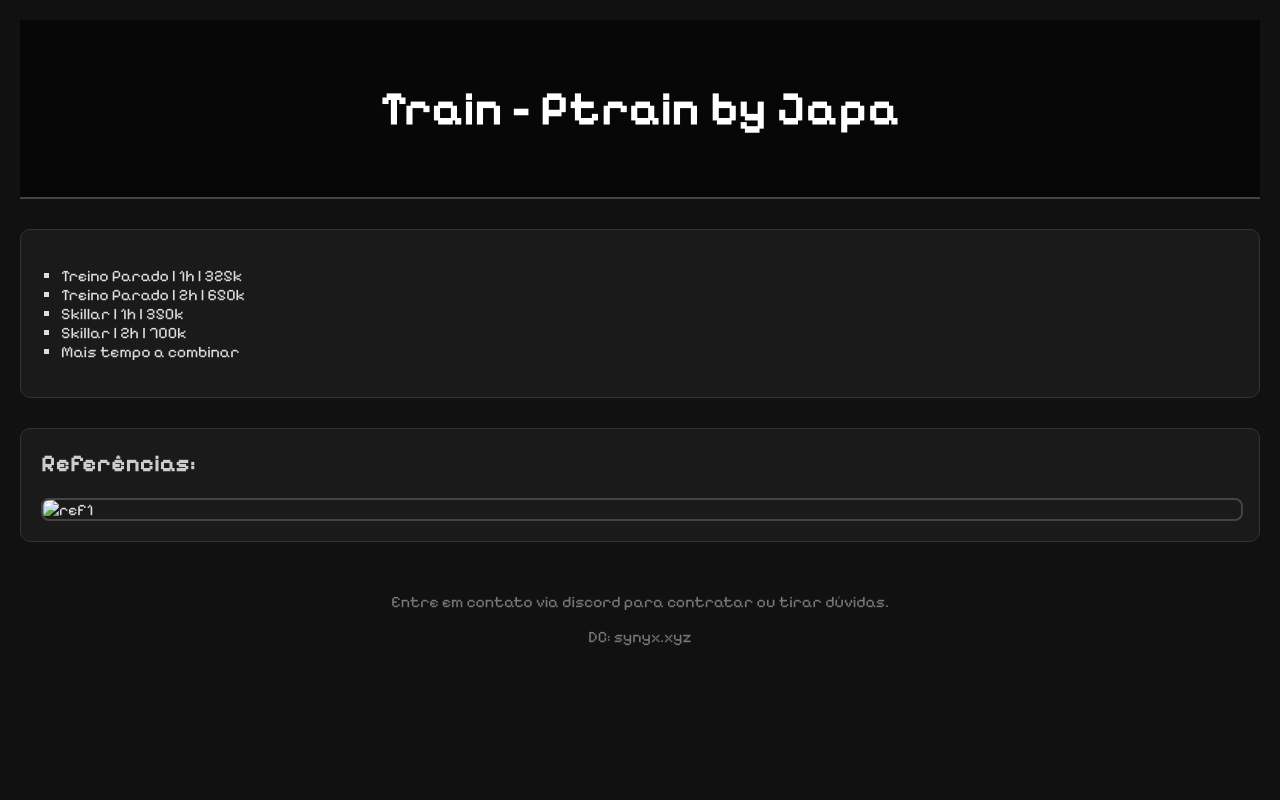
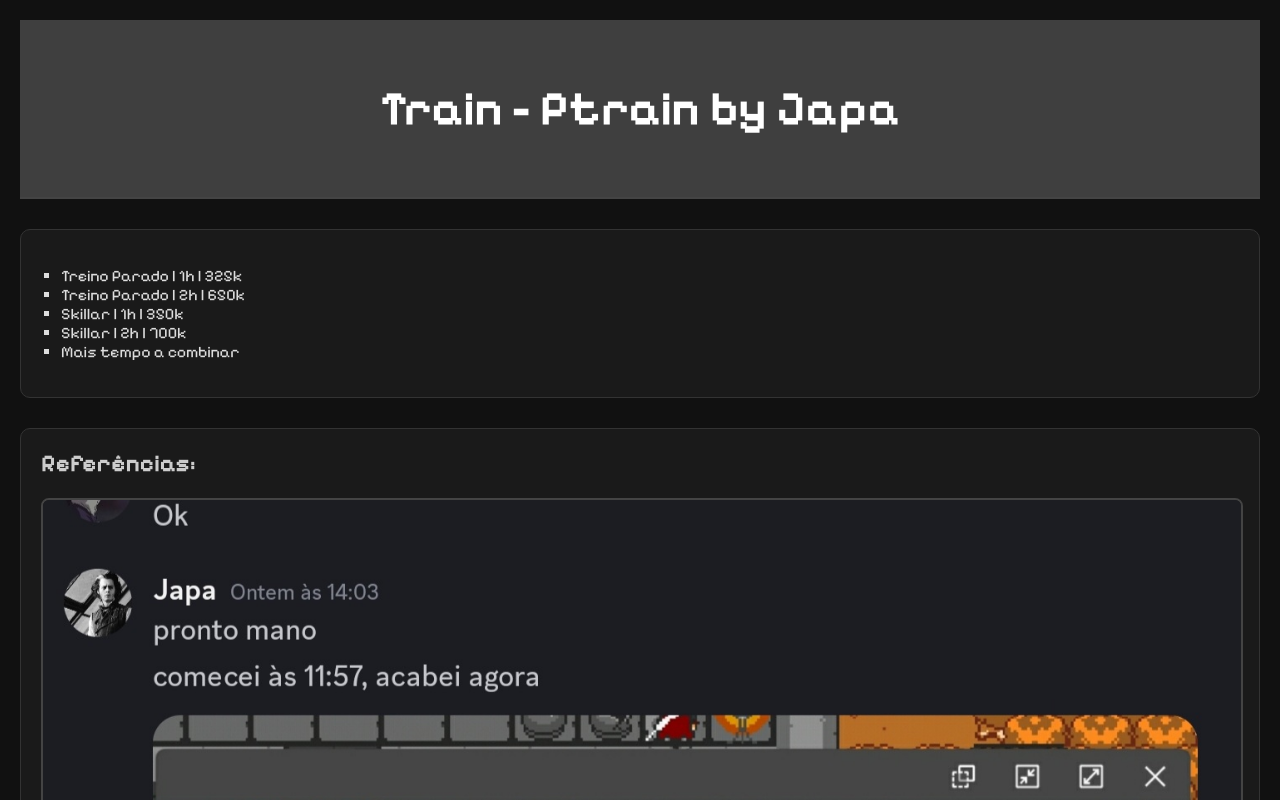
Before and after one commit to Synyxx/l1xxy, a plain HTML site: page public/rucoy/index.html in a window 1280 px wide. Shown: the top 800 px of the page. Drawn offline with Linux system fonts and the light colour scheme; the site is published under a folder, as on GitHub Pages, so addresses that start at the root find nothing.

Commit message:
Update index.html

```diff
--- a/public/rucoy/index.html
+++ b/public/rucoy/index.html
@@ -21,7 +21,7 @@
     header {
       text-align: center;
       padding: 60px 20px;
-      background: url('/img/banner.gif') no-repeat center center;
+      background: url('img/banner.gif') no-repeat center center;
       background-size: cover;
       border-bottom: 2px solid #444;
       position: relative;
@@ -130,7 +130,7 @@
   <section>
     <h2>Referências:</h2>
     <div class="provas">
-      <img src="/refs/ref1.jpg" alt="ref1">
+      <img src="refs/ref1.jpg" alt="ref1">
     </div>
   </section>
 
```
